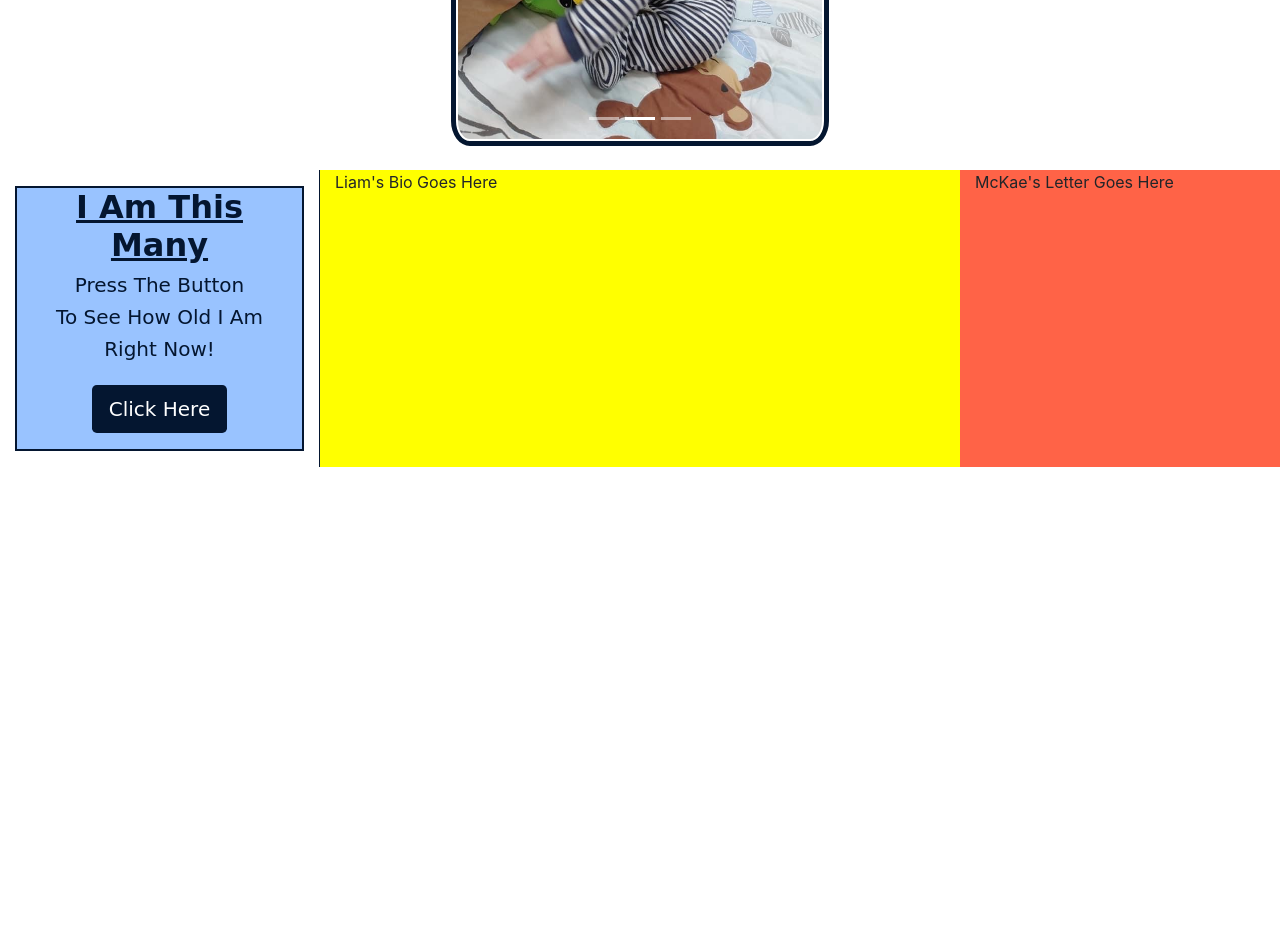
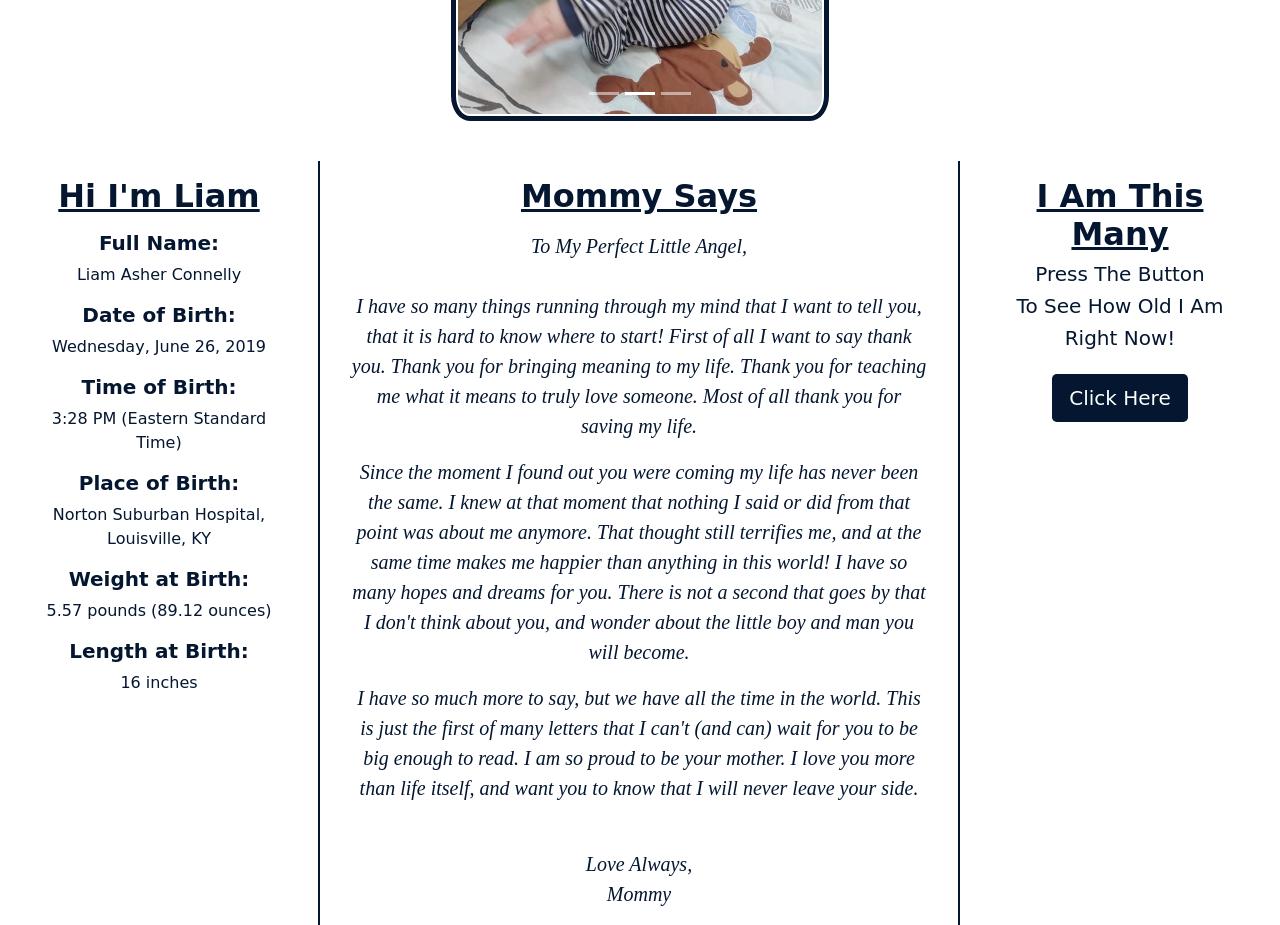
Before and after one commit to billy-mardis/liams-baby-blog, a plain HTML site: page index.html in a window 1280 px wide. Shown: the part 560-1485 px from the top of the page. Before the commit the page ends 1027 px from the top, so only its background shows below. Drawn offline with nearby package versions, Linux system fonts and the light colour scheme.

Commit message:
Commit With All Content Ready For Review!

```diff
--- a/css/style.css
+++ b/css/style.css
@@ -1,4 +1,8 @@
 /* Base Styles */
+html {
+    scroll-padding-top: 100px;
+}
+
 body {
     position: relative;
 }
@@ -69,16 +73,11 @@ body {
 
 
 /* Age Calculator Styles */
-#calcContainer {
-    border-right: 1px solid #041630;
-}
 
 #ageCalc {
-    background-color: #99c3ff;
     color: #041630;
     text-align: center;
     font-family: cursive;
-    border: 2px solid #041630;
 }
 
 #ageButton {
@@ -97,12 +96,30 @@ body {
 
 
 /* Bio Section Styles */
-.bio {
-    background-color: yellow;
+
+#bio {
+    color: #041630;
+    text-align: center;
+    font-family: cursive;
 }
 
-.letter {
-    background-color: tomato;
+#bio h2 {
+    text-decoration: underline;
+}
+
+/* Letter Section Styles */
+
+#letter {
+    color: #041630;
+    font-family: serif;
+    text-align: center;
+    font-size: 1.25em;
+}
+
+#letter h2 {
+    text-align: center;
+    font-family: cursive;
+    text-decoration: underline;
 }
 
 
@@ -115,6 +132,14 @@ body {
 
     .carPic {
         max-height: 500px;
+    }
+
+    #letterContainer {
+        border-right: 2px solid #041630;
+    }
+
+    #bioContainer {
+        border-right: 2px solid #041630;
     }
 }
 
@@ -131,18 +156,7 @@ body {
     }
 }
 
-@media (min-width: 400px) {
-    #main-logo {
-        width: 250px;
-        height: 150px;
-    }
-
-    #main-heading {
-        margin-top: 150px;
-    }
-}
-
-@media (max-width: 399px) {
+@media (max-width: 450px) {
 
     #main-logo {
         height: 100px;
--- a/index.html
+++ b/index.html
@@ -6,7 +6,8 @@
     <meta name="viewport" content="width=device-width, initial-scale=1, shrink-to-fit=no">
 
     <!-- Bootstrap CSS -->
-    <link rel="stylesheet" href="https://stackpath.bootstrapcdn.com/bootstrap/4.5.0/css/bootstrap.min.css" integrity="sha384-9aIt2nRpC12Uk9gS9baDl411NQApFmC26EwAOH8WgZl5MYYxFfc+NcPb1dKGj7Sk" crossorigin="anonymous">
+    <!-- CSS only -->
+<link rel="stylesheet" href="https://stackpath.bootstrapcdn.com/bootstrap/4.5.0/css/bootstrap.min.css" integrity="sha384-9aIt2nRpC12Uk9gS9baDl411NQApFmC26EwAOH8WgZl5MYYxFfc+NcPb1dKGj7Sk" crossorigin="anonymous">
     <link rel="stylesheet" href="css/style.css">
     <title>Liam's Baby Blog</title>
   </head>
@@ -23,10 +24,10 @@
         </button>
         <div class="collapse navbar-collapse" id="navbarNav">
           <div class="navbar-nav d-flex ml-auto">
-              <a class="nav-item nav-link text-nowrap" href="#carousel">Hey That's Me!</a>
+              <a class="nav-item nav-link text-nowrap" href="#main-heading">Hey That's Me!</a>
               <a class="nav-item nav-link text-nowrap" href="#bio">Hi I'm Liam</a>
               <a class="nav-item nav-link text-nowrap" href="#ageCalc">I Am This Many</a>
-              <a class="nav-item nav-link text-nowrap" href="#letters">Mommy Says</a>
+              <a class="nav-item nav-link text-nowrap" href="#letter">Mommy Says</a>
           </div>
         </div>
       </div>
@@ -65,13 +66,27 @@
     </div><!-- /img carousel -->
 
     <!-- main content -->
-    <div id="main-content" class="container-fluid pt-4">
+    <div id="main-content" class="container-fluid pt-4 mt-3">
       <div class="row">
-        <div id="bio" class="col-12 col-sm-12 col-md-12 col-lg-6 order-lg-2 bio">
-          Liam's Bio Goes Here
+        <div id="bioContainer" class="col-12 col-sm-6 col-md-6 col-lg-3 order-lg-1">
+          <div id="bio" class="container mx-auto my-3">
+            <h2 class="mb-3"><strong>Hi I'm Liam</strong></h2>
+            <h5><strong>Full Name:</strong></h5>
+            <p>Liam Asher Connelly</p>
+            <h5><strong>Date of Birth:</strong></h5>
+            <p>Wednesday, June 26, 2019</p>
+            <h5><strong>Time of Birth:</strong></h5>
+            <p>3:28 PM (Eastern Standard Time)</p>
+            <h5><strong>Place of Birth:</strong></h5>
+            <p>Norton Suburban Hospital, Louisville, KY</p>
+            <h5><strong>Weight at Birth:</strong></h5>
+            <p>5.57 pounds (89.12 ounces)</p>
+            <h5><strong>Length at Birth:</strong></h5>
+            <p>16 inches</p>
+          </div>
         </div>
 
-        <div id="calcContainer" class="col-12 col-sm-6 col-md-6 col-lg-3 order-lg-1">
+        <div id="calcContainer" class="col-12 col-sm-6 col-md-6 col-lg-3 order-lg-3">
           <div id="ageCalc" class="container mx-auto my-3">
             <h2><strong>I Am This Many</strong></h2>
             <h5>Press The Button</h5>
@@ -81,8 +96,31 @@
           </div>
         </div>
 
-        <div id="letters" class="col-12 col-sm-6 col-md-6 col-lg-3 order-lg-3 letter">
-          McKae's Letter Goes Here
+        <div id="letterContainer" class="col-12 col-sm-12 col-md-12 col-lg-6 mt-md-3 mt-lg-0 order-lg-2">
+          <div id="letter" class="container mx-auto my-3">
+            <h2 class="mb-3"><strong>Mommy Says</strong></h2>
+            <span><em>To My Perfect Little Angel,</em></span><br><br>
+            <p><em>
+              I have so many things running through my mind that I want to tell you, that it is hard
+              to know where to start!  First of all I want to say thank you.  Thank you for bringing meaning to
+              my life.  Thank you for teaching me what it means to truly love someone.  Most of all thank you
+              for saving my life.
+            </em></p>
+            <p><em>
+              Since the moment I found out you were coming my life has never been the same.  I knew at that
+              moment that nothing I said or did from that point was about me anymore.  That thought still
+              terrifies me, and at the same time makes me happier than anything in this world!  I have so many
+              hopes and dreams for you.  There is not a second that goes by that I don't think about you,
+              and wonder about the little boy and man you will become.
+            </em></p>
+            <p><em>
+              I have so much more to say, but we have all the time in the world.  This is just the first of many
+              letters that I can't (and can) wait for you to be big enough to read.  I am so proud to be your mother.
+              I love you more than life itself, and want you to know that I will never leave your side.
+            </em></p><br>
+            <span><em>Love Always,</em></span><br>
+            <span><em>Mommy</em></span>
+          </div>
         </div>
       </div>
 
@@ -90,15 +128,9 @@
 
     <!-- Optional JavaScript -->
     <!-- jQuery first, then Popper.js, then Bootstrap JS -->
-    <script src="https://code.jquery.com/jquery-3.5.1.slim.min.js"
-    integrity="sha384-DfXdz2htPH0lsSSs5nCTpuj/zy4C+OGpamoFVy38MVBnE+IbbVYUew+OrCXaRkfj"
-    crossorigin="anonymous"></script>
-    <script src="https://cdn.jsdelivr.net/npm/popper.js@1.16.0/dist/umd/popper.min.js"
-    integrity="sha384-Q6E9RHvbIyZFJoft+2mJbHaEWldlvI9IOYy5n3zV9zzTtmI3UksdQRVvoxMfooAo"
-    crossorigin="anonymous"></script>
-    <script src="https://stackpath.bootstrapcdn.com/bootstrap/4.5.0/js/bootstrap.min.js"
-    integrity="sha384-OgVRvuATP1z7JjHLkuOU7Xw704+h835Lr+6QL9UvYjZE3Ipu6Tp75j7Bh/kR0JKI"
-    crossorigin="anonymous"></script>
+    <script src="https://code.jquery.com/jquery-3.5.1.slim.min.js" integrity="sha384-DfXdz2htPH0lsSSs5nCTpuj/zy4C+OGpamoFVy38MVBnE+IbbVYUew+OrCXaRkfj" crossorigin="anonymous"></script>
+    <script src="https://cdn.jsdelivr.net/npm/popper.js@1.16.0/dist/umd/popper.min.js" integrity="sha384-Q6E9RHvbIyZFJoft+2mJbHaEWldlvI9IOYy5n3zV9zzTtmI3UksdQRVvoxMfooAo" crossorigin="anonymous"></script>
+    <script src="https://stackpath.bootstrapcdn.com/bootstrap/4.5.0/js/bootstrap.min.js" integrity="sha384-OgVRvuATP1z7JjHLkuOU7Xw704+h835Lr+6QL9UvYjZE3Ipu6Tp75j7Bh/kR0JKI" crossorigin="anonymous"></script>
     <script src="js/app.js"></script>
   </body>
 </html>
--- a/js/app.js
+++ b/js/app.js
@@ -1,4 +1,4 @@
-// Age Calculator Variables and formulas
+// Age Calculator Variables and Math Operations
 const liamsBdateTime = new Date("June 26 2019 16:28");
 const currentDateTime = new Date();
 const timeDifference = Math.abs(currentDateTime - liamsBdateTime);
@@ -13,7 +13,7 @@ const secondsDifference = Math.ceil(timeDifference / (1000));
 // Age Calculator Print Function
 $(document).ready(function(){
     $("#ageButton").click(function(){
-        $("#ageCalc").html(`<h5><strong>I was born</strong></h5>
+        $("#ageCalc").html(`<h5 class="pt-3"><strong>I was born</strong></h5>
         <h5><strong>Wednesday, June 26, 2019 at 3:28pm.</strong></h5>
         <h5><strong>Right now I am: </strong></h5>
 
@@ -26,3 +26,8 @@ $(document).ready(function(){
         <p>${secondsDifference} Seconds Old</p>`);
     });
 });
+
+// Auto Close the Navbar When Clicking a Link
+$('.navbar-collapse a').click(function(){
+    $(".navbar-collapse").collapse('hide');
+});
```
